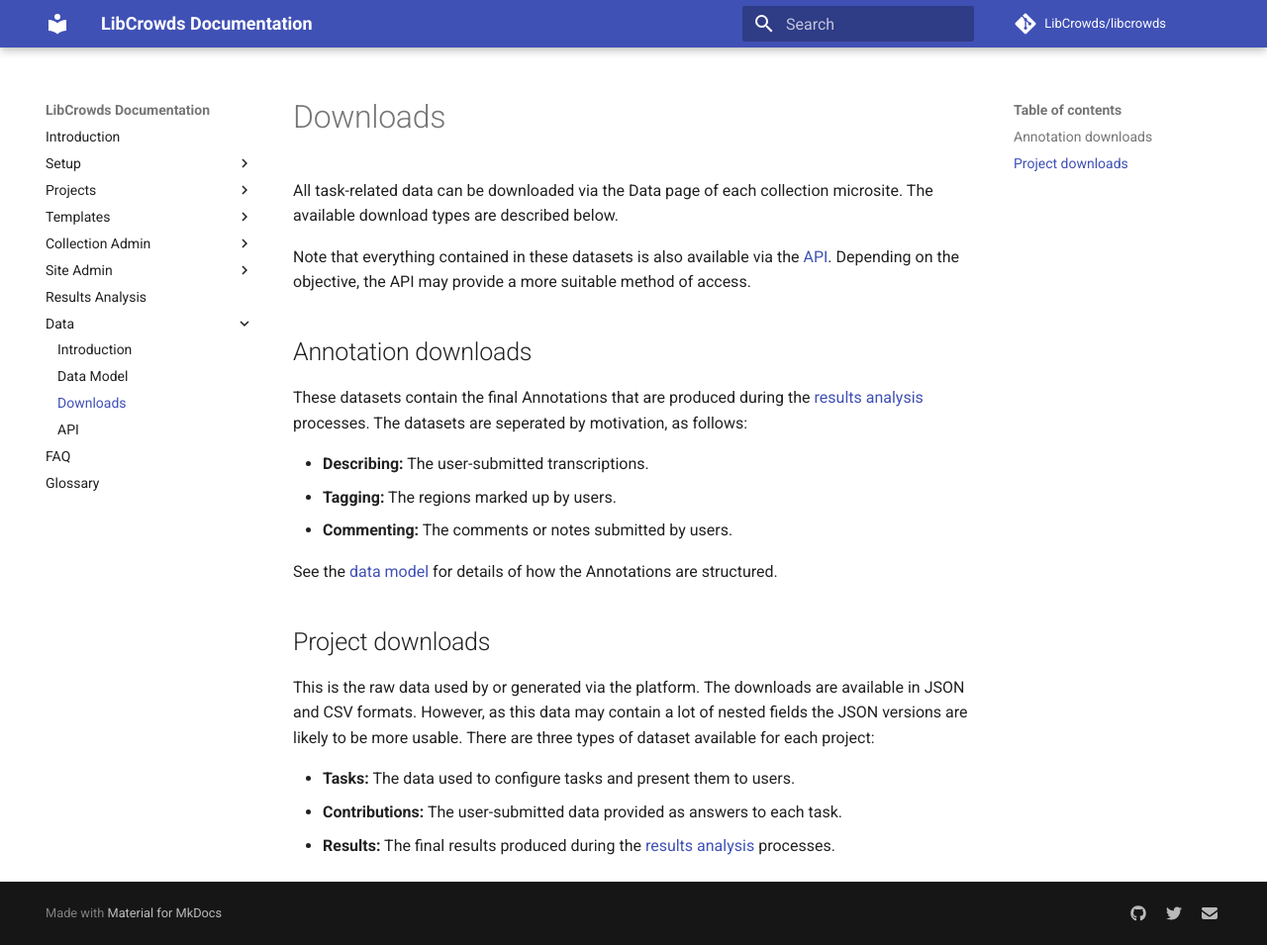
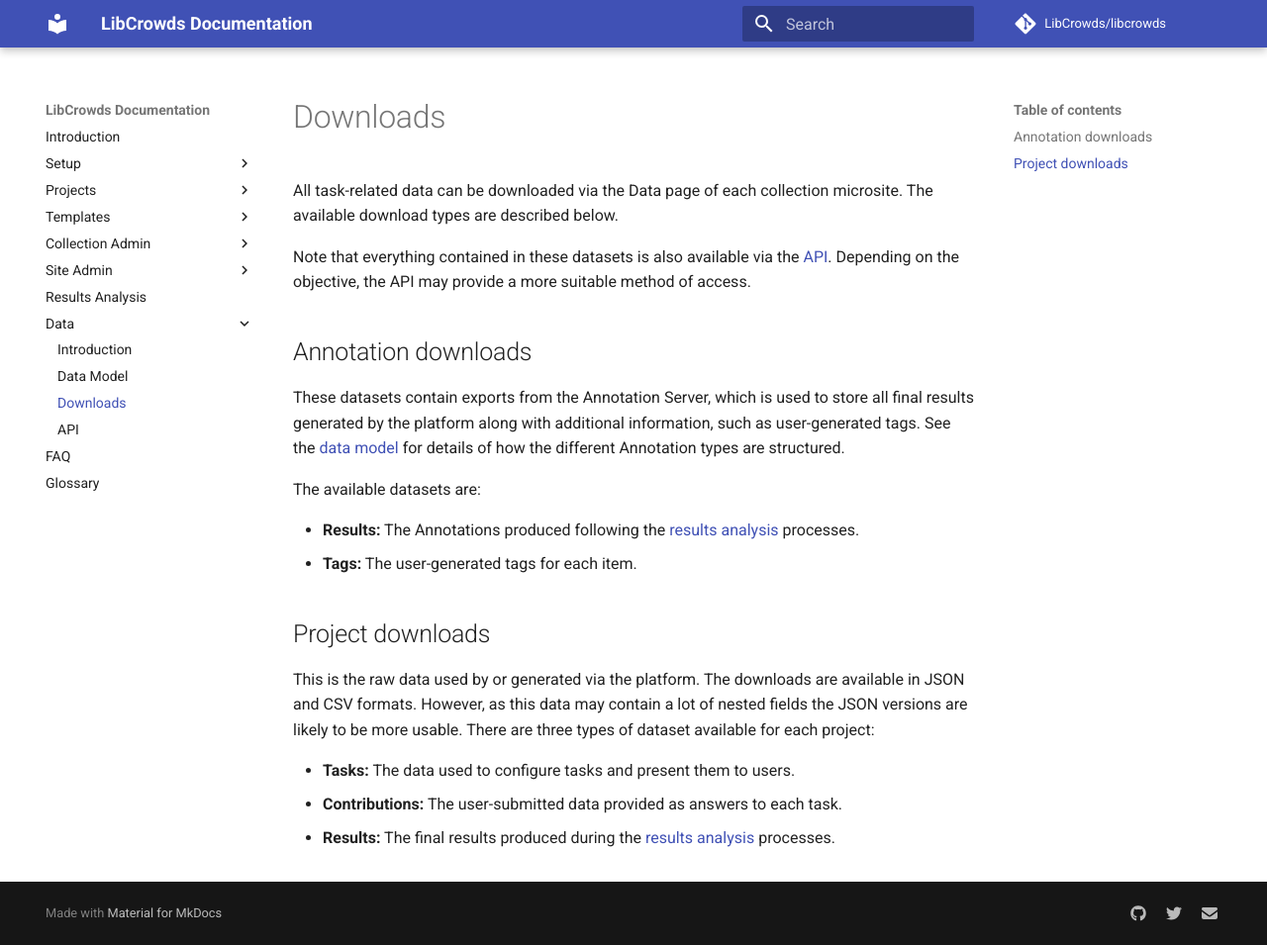
Before and after one commit to LibCrowds/docs, an MkDocs documentation site: the page built from docs/data/downloads.md, in a window 1280 px wide and 955 px high. Shown: the whole window at 99% size. Built offline with MkDocs 1.6.1 and Material for MkDocs 9.7.7, drawn with Linux system fonts in a browser that asks for light colours; comment, search, counter and statistics services are not loaded; old or Windows-style settings are respelled for this version of MkDocs.

Commit message:
Update download docs

```diff
--- a/docs/data/downloads.md
+++ b/docs/data/downloads.md
@@ -7,16 +7,16 @@ suitable method of access.
 
 ## Annotation downloads
 
-These datasets contain the final Annotations that are produced during the
-[results analysis](/analysis.md) processes. The datasets are seperated by
-motivation, as follows:
+These datasets contain exports from the Annotation Server, which is used to
+store all final results generated by the platform along with additional
+information, such as user-generated tags. See the [data model](/data/model.md)
+for details of how the different Annotation types are structured.
 
-- **Describing:** The user-submitted transcriptions.
-- **Tagging:** The regions marked up by users.
-- **Commenting:** The comments or notes submitted by users.
+The available datasets are:
 
-See the [data model](/data/model.md) for details of how the Annotations are
-structured.
+- **Results:** The Annotations produced following the
+[results analysis](/analysis.md) processes.
+- **Tags:** The user-generated tags for each item.
 
 ## Project downloads
 
```
